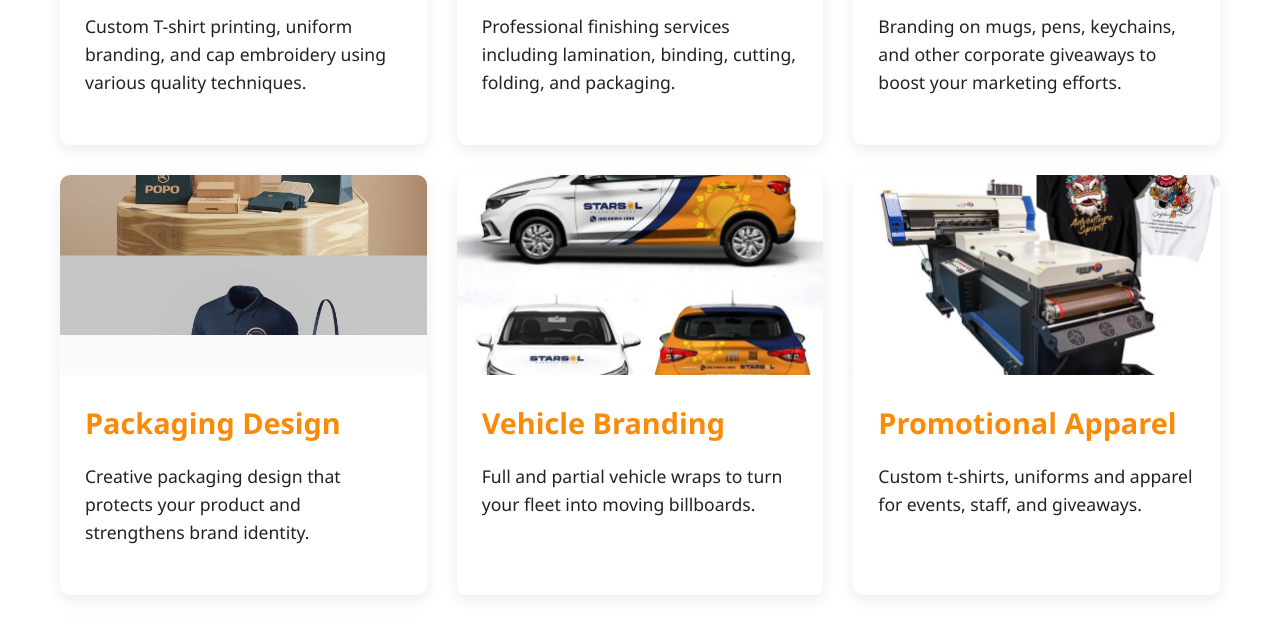
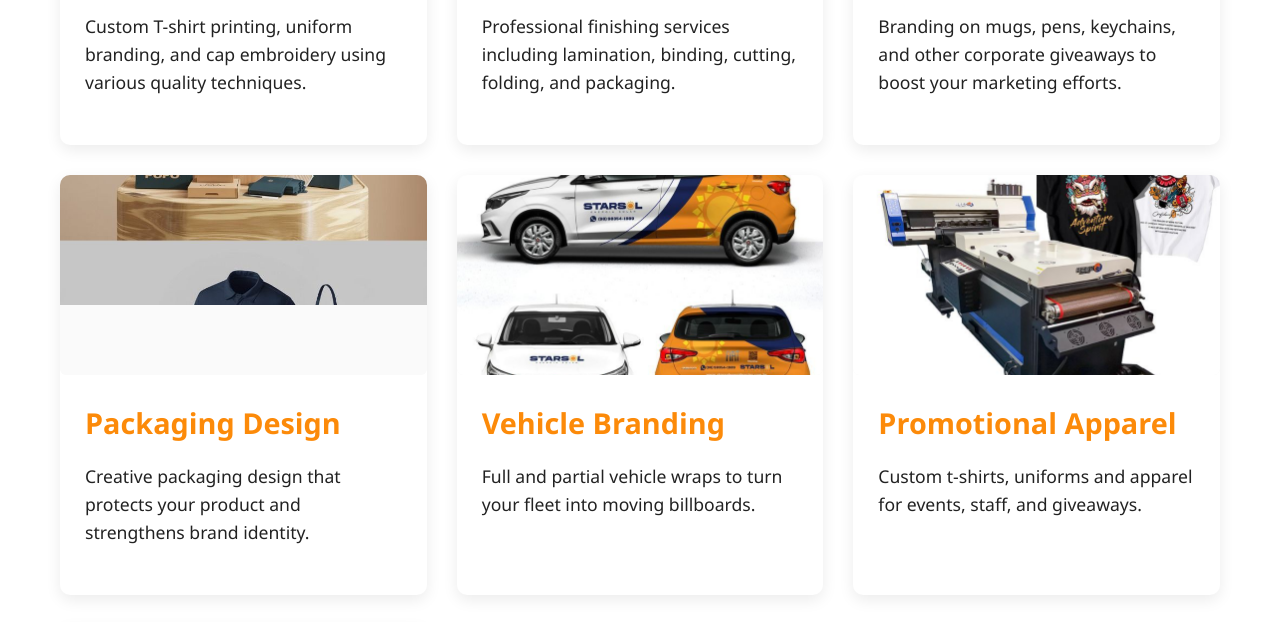
Before and after one commit to gewe245/Gwakavilla, a website: page services.html in a window 1280 px wide. Shown: the part 1415-2037 px from the top of the page. Drawn offline with Linux system fonts and the light colour scheme.

Commit message:
Adjust packaging design image height to 130px

```diff
--- a/style.css
+++ b/style.css
@@ -416,7 +416,7 @@ footer {
 
 /* Packaging design specific styling */
 .service-card.packaging-design .service-image img {
-  height: 160px; /* slightly smaller than default 180px */
+  height: 130px; /* smaller size as requested */
 }
 
 /* Contact Section */
```
